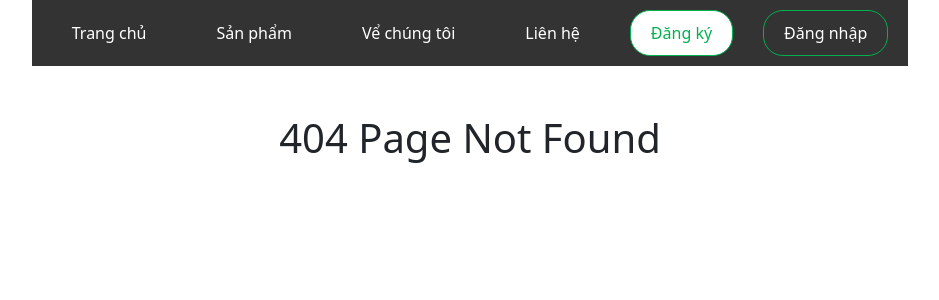
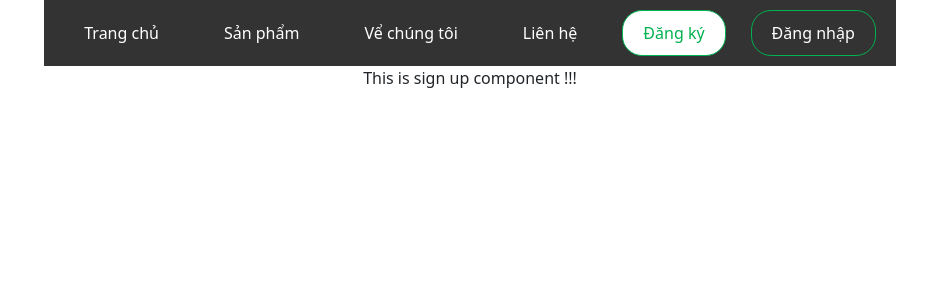
Before and after one commit to khucviethung/Ecommerce-Project, a React (Vite) app: page /Signup in a window 1280 px wide. Before the commit this address had no page. Shown: the top 300 px of the page, without its empty margins (170-1109 px from the left). Built offline with nearby package versions, Linux system fonts and the light colour scheme; the HTML template or start-up script is replaced by a standard one.

Commit message:
update 27/5

```diff
--- a/src/App.tsx
+++ b/src/App.tsx
@@ -6,6 +6,7 @@ import { BrowserRouter, Outlet, Route, Routes } from "react-router-dom";
 import Product from './components/Product/Product';
 import About from './components/About/About';
 import PageNotFound from './components/PageNotFound/PageNotFound';
+import Signup from './components/Signup/Signup';
 
 
 // Function Component
@@ -43,6 +44,7 @@ const App: React.FC = () => {
                 <Route path="/" element={<Outlet/>} >
                   <Route path="/Product" element={<Product/>} />
                   <Route path="/AboutUs" element={<About/>} />
+                  <Route path="/Signup" element={<Signup/>} />
                   <Route path="/Login" element={<LoginForm/>} />
                   <Route path="*" element={<PageNotFound/>} />
                 </Route>
--- a/src/components/About/About.tsx
+++ b/src/components/About/About.tsx
@@ -1,6 +1,6 @@
 const About : React.FC = () => {
     return(
-        <div className="about-container">
+        <div className="about-container text-center">
             This is About component
         </div>
     )
--- a/src/components/Menu/Menu.scss
+++ b/src/components/Menu/Menu.scss
@@ -35,7 +35,7 @@
     margin: 0;
     padding: 0;
     display: flex;
-    gap: 10px;
+    gap: 5px;
     justify-content: center;
     align-items: center;
 
--- a/src/components/PageNotFound/PageNotFound.tsx
+++ b/src/components/PageNotFound/PageNotFound.tsx
@@ -1,7 +1,7 @@
 const PageNotFound : React.FC = () => {
     return(
         <div className="homepage-container text-center d-flex w-100 h-100 mt-5 justify-content-center fs-5 fw-bolder fs">
-            <h1>404 Page Not Found</h1>
+            <h1>404 Page Not Found !!! </h1>
         </div>
     )
 }
--- a/src/components/Product/Product.tsx
+++ b/src/components/Product/Product.tsx
@@ -1,6 +1,6 @@
 const Product : React.FC = () => {
     return(
-        <div className="product-container">
+        <div className="product-container text-center">
             This is product component
         </div>
     )
--- /dev/null
+++ b/src/components/Signup/Signup.tsx
@@ -0,0 +1,9 @@
+const Signup : React.FC = () => {
+    return(
+        <div className="Signup-container text-center">
+            <span>This is sign up component !!! </span>
+        </div>
+    )
+}
+
+export default Signup;
```
